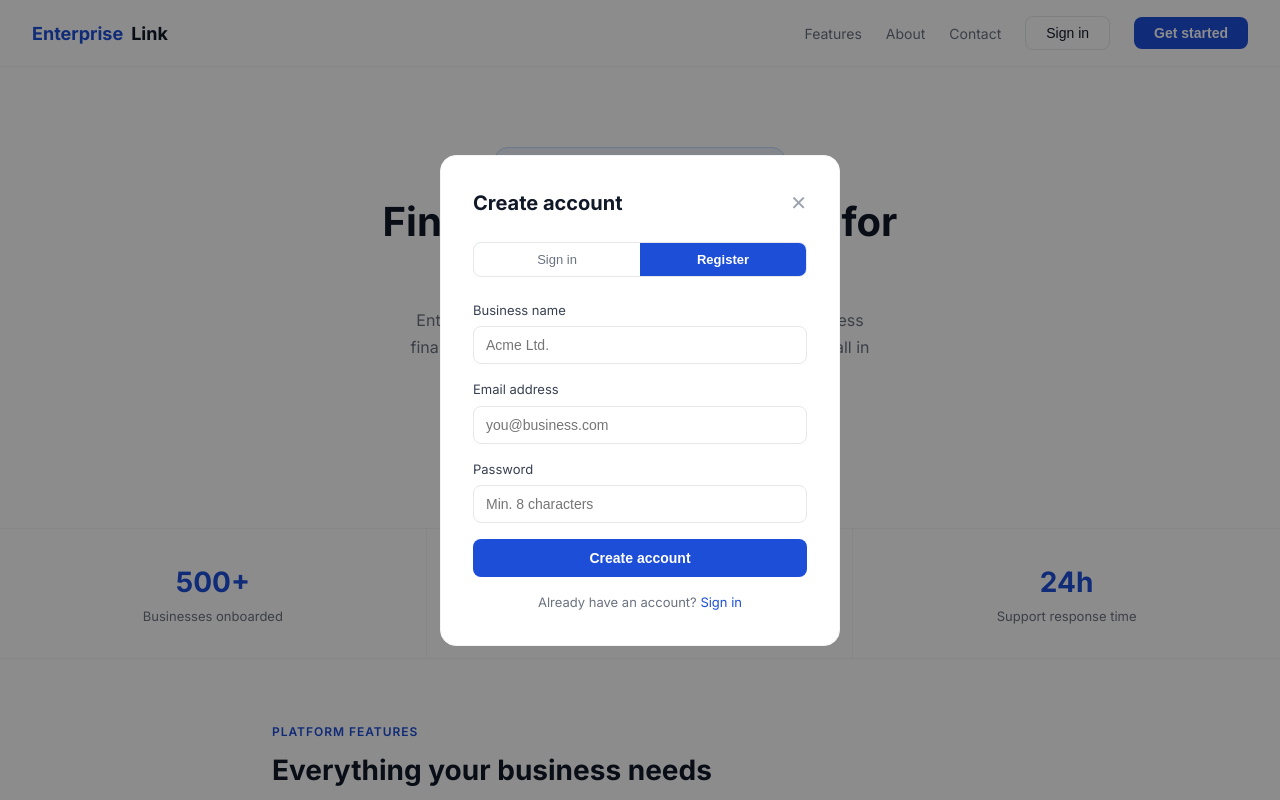
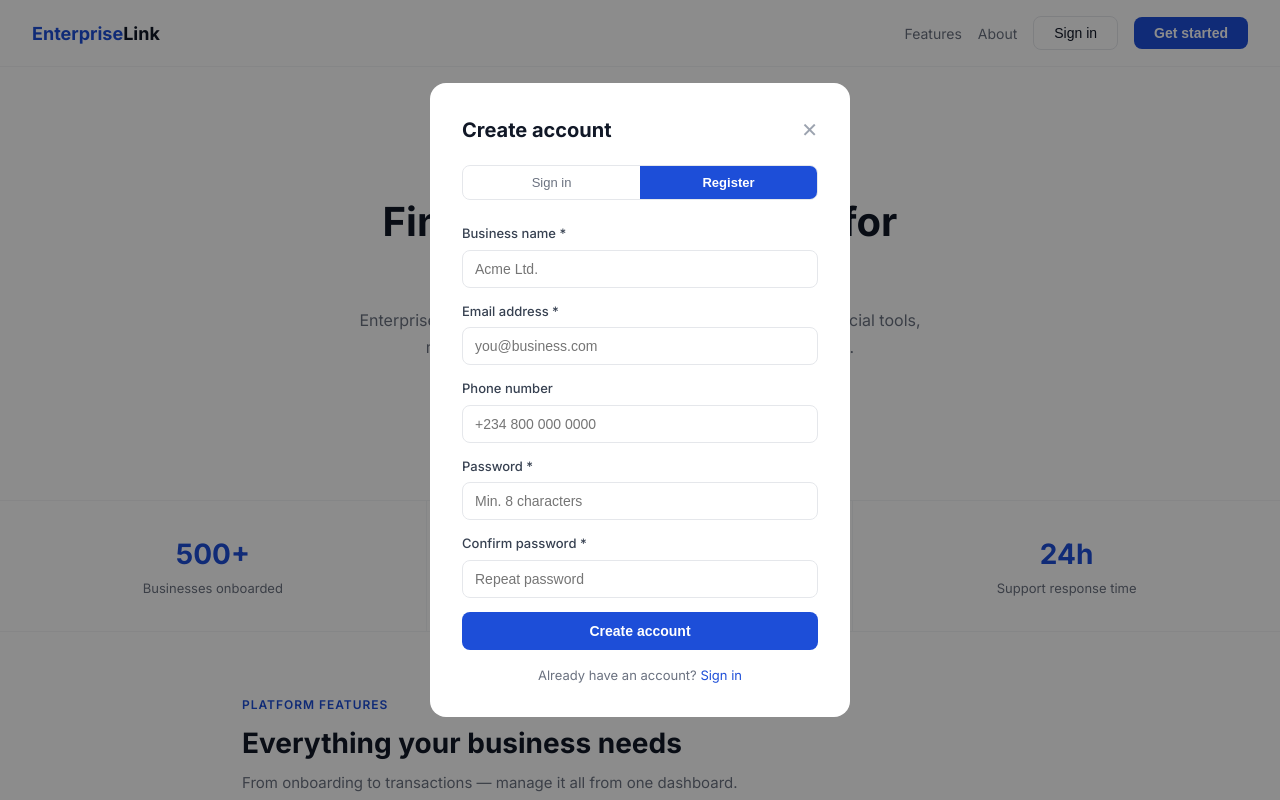
Before and after one commit to abosede-a11y/enterprise-link, a React (Create React App) app in the folder client/: page / in a window 1280 px wide. Both pictures are taken after a click on the button "Get started". Shown: the top 800 px of the page. Built offline with nearby package versions, Linux system fonts and the light colour scheme.

Commit message:
fix landing page modal navigation

```diff
--- a/client/src/pages/LandingPage.jsx
+++ b/client/src/pages/LandingPage.jsx
@@ -1,23 +1,93 @@
 import React, { useState } from 'react';
 import { useNavigate } from 'react-router-dom';
+import { useAuth } from '../context/AuthContext';
+import api from '../services/api';
+import toast from 'react-hot-toast';
 
 export default function LandingPage() {
   const navigate = useNavigate();
+  const { login } = useAuth();
   const [modalOpen, setModalOpen] = useState(false);
   const [activeTab, setActiveTab] = useState('login');
+  const [loading, setLoading] = useState(false);
+
+  // Login form state
+  const [loginForm, setLoginForm] = useState({ email: '', password: '' });
+
+  // Register form state
+  const [registerForm, setRegisterForm] = useState({
+    business_name: '', email: '', phone: '', password: '', confirm: ''
+  });
 
   const openModal = (tab = 'login') => {
     setActiveTab(tab);
     setModalOpen(true);
   };
 
+  const handleLogin = async (e) => {
+    e.preventDefault();
+    if (!loginForm.email || !loginForm.password) {
+      toast.error('Email and password are required.'); return;
+    }
+    setLoading(true);
+    try {
+      const res = await api.post('/auth/login', loginForm);
+      login(res.data.token, res.data.user);
+      toast.success('Welcome back!');
+      setModalOpen(false);
+      if (res.data.user.is_admin || res.data.user.is_super_admin) {
+        localStorage.setItem('el_admin_token', res.data.token);
+        localStorage.setItem('el_admin_user', JSON.stringify(res.data.user));
+        navigate('/admin/dashboard');
+      } else {
+        navigate('/dashboard');
+      }
+    } catch {}
+    finally { setLoading(false); }
+  };
+
+  const handleRegister = async (e) => {
+    e.preventDefault();
+    if (!registerForm.business_name || !registerForm.email || !registerForm.password) {
+      toast.error('Please fill in all required fields.'); return;
+    }
+    if (registerForm.password.length < 8) {
+      toast.error('Password must be at least 8 characters.'); return;
+    }
+    if (registerForm.password !== registerForm.confirm) {
+      toast.error('Passwords do not match.'); return;
+    }
+    setLoading(true);
+    try {
+      const res = await api.post('/auth/register', {
+        business_name: registerForm.business_name,
+        email: registerForm.email,
+        phone: registerForm.phone,
+        password: registerForm.password,
+      });
+      login(res.data.token, res.data.user);
+      toast.success('Account created! Welcome to Enterprise Link.');
+      setModalOpen(false);
+      navigate('/onboarding');
+    } catch {}
+    finally { setLoading(false); }
+  };
+
+  const inputStyle = {
+    width: '100%', padding: '10px 12px', border: '1px solid #e5e7eb',
+    borderRadius: 8, fontSize: 14, outline: 'none', boxSizing: 'border-box',
+    marginTop: 4,
+  };
+  const labelStyle = { display: 'block', fontSize: 13, color: '#374151', marginBottom: 2, fontWeight: 500 };
+  const groupStyle = { marginBottom: 14 };
+
   const FEATURES = [
-    { icon: 'ti-file-certificate', title: 'Business onboarding', desc: 'Upload documents and get verified in 2–3 business days.' },
-    { icon: 'ti-credit-card', title: 'Transaction history', desc: 'Track, filter, and export your full payment records.' },
-    { icon: 'ti-headset', title: 'Support tickets', desc: 'Raise requests and track resolutions from your dashboard.' },
-    { icon: 'ti-help-circle', title: 'FAQ centre', desc: 'Find answers instantly — bookmark the ones you need most.' },
-    { icon: 'ti-building', title: 'Business profile', desc: 'Keep your business details accurate and up to date.' },
-    { icon: 'ti-shield-lock', title: 'Secure access', desc: 'JWT-secured login with password reset and session control.' },
+    { icon: '📋', title: 'Business onboarding', desc: 'Upload documents and get verified in 2–3 business days.' },
+    { icon: '💳', title: 'Transaction history', desc: 'Track, filter, and export your full payment records.' },
+    { icon: '🎧', title: 'Support tickets', desc: 'Raise requests and track resolutions from your dashboard.' },
+    { icon: '❓', title: 'FAQ centre', desc: 'Find answers instantly — bookmark the ones you need most.' },
+    { icon: '👤', title: 'Business profile', desc: 'Keep your business details accurate and up to date.' },
+    { icon: '🔒', title: 'Secure access', desc: 'JWT-secured login with password reset and session control.' },
   ];
 
   return (
@@ -25,13 +95,12 @@ export default function LandingPage() {
 
       {/* Navbar */}
       <nav style={{ display: 'flex', alignItems: 'center', justifyContent: 'space-between', padding: '1rem 2rem', borderBottom: '1px solid #f3f4f6', background: '#fff', position: 'sticky', top: 0, zIndex: 50 }}>
-        <div style={{ fontSize: 18, fontWeight: 700, color: '#111827', display: 'flex', alignItems: 'center', gap: 8 }}>
+        <div style={{ fontSize: 18, fontWeight: 700 }}>
           <span style={{ color: '#1d4ed8' }}>Enterprise</span>Link
         </div>
-        <div style={{ display: 'flex', alignItems: 'center', gap: 24 }}>
+        <div style={{ display: 'flex', alignItems: 'center', gap: 16 }}>
           <a href="#features" style={{ fontSize: 14, color: '#6b7280', textDecoration: 'none' }}>Features</a>
           <a href="#about" style={{ fontSize: 14, color: '#6b7280', textDecoration: 'none' }}>About</a>
-          <a href="#contact" style={{ fontSize: 14, color: '#6b7280', textDecoration: 'none' }}>Contact</a>
           <button onClick={() => openModal('login')} style={{ fontSize: 14, padding: '8px 20px', borderRadius: 8, border: '1px solid #e5e7eb', background: 'transparent', color: '#111827', cursor: 'pointer' }}>
             Sign in
           </button>
@@ -44,13 +113,13 @@ export default function LandingPage() {
       {/* Hero */}
       <section style={{ padding: '5rem 2rem 4rem', textAlign: 'center', maxWidth: 680, margin: '0 auto' }}>
         <div style={{ display: 'inline-flex', alignItems: 'center', gap: 6, fontSize: 12, padding: '4px 14px', borderRadius: 99, background: '#eff6ff', color: '#1d4ed8', border: '1px solid #bfdbfe', marginBottom: '1.5rem', fontWeight: 500 }}>
-          ✦ Trusted by MSMEs across United Kingdom.
+          ✦ Trusted by MSMEs across United Kingdom
         </div>
-        <h1 style={{ fontSize: 40, fontWeight: 700, color: '#111827', lineHeight: 1.15, marginBottom: '1rem' }}>
+        <h1 style={{ fontSize: 40, fontWeight: 700, lineHeight: 1.15, marginBottom: '1rem' }}>
           Financial services built for{' '}
           <span style={{ color: '#1d4ed8' }}>growing businesses</span>
         </h1>
-        <p style={{ fontSize: 16, color: '#6b7280', lineHeight: 1.7, marginBottom: '2rem', maxWidth: 480, margin: '0 auto 2rem' }}>
+        <p style={{ fontSize: 16, color: '#6b7280', lineHeight: 1.7, marginBottom: '2rem' }}>
           Enterprise Link helps small and medium businesses access financial tools, manage transactions, and get verified — all in one place.
         </p>
         <div style={{ display: 'flex', gap: 12, justifyContent: 'center', flexWrap: 'wrap' }}>
@@ -65,11 +134,7 @@ export default function LandingPage() {
 
       {/* Stats */}
       <div style={{ display: 'grid', gridTemplateColumns: 'repeat(3, 1fr)', borderTop: '1px solid #f3f4f6', borderBottom: '1px solid #f3f4f6' }}>
-        {[
-          { num: '500+', label: 'Businesses onboarded' },
-          { num: '₦2B+', label: 'Transactions processed' },
-          { num: '24h', label: 'Support response time' },
-        ].map(({ num, label }, i) => (
+        {[['500+', 'Businesses onboarded'], ['₦2B+', 'Transactions processed'], ['24h', 'Support response time']].map(([num, label], i) => (
           <div key={i} style={{ padding: '2rem 1rem', textAlign: 'center', borderRight: i < 2 ? '1px solid #f3f4f6' : 'none' }}>
             <div style={{ fontSize: 28, fontWeight: 700, color: '#1d4ed8' }}>{num}</div>
             <div style={{ fontSize: 13, color: '#6b7280', marginTop: 4 }}>{label}</div>
@@ -78,17 +143,15 @@ export default function LandingPage() {
       </div>
 
       {/* Features */}
-      <section id="features" style={{ padding: '4rem 2rem', maxWidth: 800, margin: '0 auto' }}>
+      <section id="features" style={{ padding: '4rem 2rem', maxWidth: 860, margin: '0 auto' }}>
         <div style={{ fontSize: 12, fontWeight: 600, color: '#1d4ed8', textTransform: 'uppercase', letterSpacing: '0.08em', marginBottom: 8 }}>Platform features</div>
-        <h2 style={{ fontSize: 28, fontWeight: 700, color: '#111827', marginBottom: 8 }}>Everything your business needs</h2>
+        <h2 style={{ fontSize: 28, fontWeight: 700, marginBottom: 8 }}>Everything your business needs</h2>
         <p style={{ fontSize: 15, color: '#6b7280', marginBottom: '2.5rem' }}>From onboarding to transactions — manage it all from one dashboard.</p>
-        <div style={{ display: 'grid', gridTemplateColumns: 'repeat(auto-fit, minmax(220px, 1fr))', gap: 16 }}>
+        <div style={{ display: 'grid', gridTemplateColumns: 'repeat(auto-fit, minmax(240px, 1fr))', gap: 16 }}>
           {FEATURES.map(({ icon, title, desc }) => (
             <div key={title} style={{ background: '#fff', border: '1px solid #f3f4f6', borderRadius: 12, padding: '1.25rem' }}>
-              <div style={{ width: 36, height: 36, borderRadius: 8, background: '#eff6ff', display: 'flex', alignItems: 'center', justifyContent: 'center', marginBottom: 12 }}>
-                <i className={`ti ${icon}`} style={{ fontSize: 18, color: '#1d4ed8' }} />
-              </div>
-              <div style={{ fontSize: 14, fontWeight: 600, color: '#111827', marginBottom: 6 }}>{title}</div>
+              <div style={{ fontSize: 28, marginBottom: 12 }}>{icon}</div>
+              <div style={{ fontSize: 14, fontWeight: 600, marginBottom: 6 }}>{title}</div>
               <div style={{ fontSize: 13, color: '#6b7280', lineHeight: 1.6 }}>{desc}</div>
             </div>
           ))}
@@ -97,20 +160,20 @@ export default function LandingPage() {
 
       {/* CTA */}
       <section id="about" style={{ padding: '4rem 2rem', textAlign: 'center', background: '#f9fafb', borderTop: '1px solid #f3f4f6', borderBottom: '1px solid #f3f4f6' }}>
-        <h2 style={{ fontSize: 28, fontWeight: 700, color: '#111827', marginBottom: 8 }}>Ready to get started?</h2>
+        <h2 style={{ fontSize: 28, fontWeight: 700, marginBottom: 8 }}>Ready to get started?</h2>
         <p style={{ fontSize: 15, color: '#6b7280', marginBottom: '2rem' }}>Join hundreds of businesses already using Enterprise Link to manage their finances.</p>
         <div style={{ display: 'flex', gap: 12, justifyContent: 'center', flexWrap: 'wrap' }}>
-          <button onClick={() => { setModalOpen(false); navigate('/register'); }} style={{ fontSize: 15, padding: '12px 28px', borderRadius: 8, border: 'none', background: '#1d4ed8', color: '#fff', cursor: 'pointer', fontWeight: 600 }}>
+          <button onClick={() => openModal('register')} style={{ fontSize: 15, padding: '12px 28px', borderRadius: 8, border: 'none', background: '#1d4ed8', color: '#fff', cursor: 'pointer', fontWeight: 600 }}>
             Create account
           </button>
-          <button onClick={() => { setModalOpen(false); navigate('/login'); }} style={{ fontSize: 15, padding: '12px 28px', borderRadius: 8, border: '1px solid #e5e7eb', background: '#fff', color: '#374151', cursor: 'pointer' }}>
+          <button onClick={() => openModal('login')} style={{ fontSize: 15, padding: '12px 28px', borderRadius: 8, border: '1px solid #e5e7eb', background: '#fff', color: '#374151', cursor: 'pointer' }}>
             Sign in
           </button>
         </div>
       </section>
 
       {/* Footer */}
-      <footer id="contact" style={{ padding: '1.5rem 2rem', display: 'flex', justifyContent: 'space-between', alignItems: 'center', flexWrap: 'wrap', gap: 12 }}>
+      <footer style={{ padding: '1.5rem 2rem', display: 'flex', justifyContent: 'space-between', alignItems: 'center', flexWrap: 'wrap', gap: 12 }}>
         <div style={{ fontSize: 15, fontWeight: 700 }}><span style={{ color: '#1d4ed8' }}>Enterprise</span>Link</div>
         <div style={{ display: 'flex', gap: 24 }}>
           {['Privacy', 'Terms', 'Contact'].map((l) => (
@@ -123,66 +186,85 @@ export default function LandingPage() {
       {/* Modal */}
       {modalOpen && (
         <div onClick={() => setModalOpen(false)} style={{ position: 'fixed', inset: 0, background: 'rgba(0,0,0,0.45)', zIndex: 200, display: 'flex', alignItems: 'center', justifyContent: 'center', padding: 16 }}>
-          <div onClick={(e) => e.stopPropagation()} style={{ background: '#fff', borderRadius: 16, border: '1px solid #f3f4f6', padding: '2rem', width: '100%', maxWidth: 400 }}>
+          <div onClick={(e) => e.stopPropagation()} style={{ background: '#fff', borderRadius: 16, padding: '2rem', width: '100%', maxWidth: 420, maxHeight: '90vh', overflowY: 'auto' }}>
 
-            {/* Modal Header */}
-            <div style={{ display: 'flex', justifyContent: 'space-between', alignItems: 'center', marginBottom: '1.5rem' }}>
-              <div style={{ fontSize: 20, fontWeight: 700, color: '#111827' }}>
+            {/* Header */}
+            <div style={{ display: 'flex', justifyContent: 'space-between', alignItems: 'center', marginBottom: '1.25rem' }}>
+              <div style={{ fontSize: 20, fontWeight: 700 }}>
                 {activeTab === 'login' ? 'Sign in' : 'Create account'}
               </div>
-              <button onClick={() => setModalOpen(false)} style={{ background: 'none', border: 'none', cursor: 'pointer', fontSize: 20, color: '#9ca3af', lineHeight: 1 }}>✕</button>
+              <button onClick={() => setModalOpen(false)} style={{ background: 'none', border: 'none', cursor: 'pointer', fontSize: 20, color: '#9ca3af' }}>✕</button>
             </div>
 
             {/* Tabs */}
             <div style={{ display: 'flex', border: '1px solid #e5e7eb', borderRadius: 8, overflow: 'hidden', marginBottom: '1.5rem' }}>
               {['login', 'register'].map((tab) => (
-                <button key={tab} onClick={() => setActiveTab(tab)} style={{ flex: 1, padding: '9px', fontSize: 13, border: 'none', cursor: 'pointer', background: activeTab === tab ? '#1d4ed8' : 'transparent', color: activeTab === tab ? '#fff' : '#6b7280', fontWeight: activeTab === tab ? 600 : 400 }}>
+                <button key={tab} onClick={() => setActiveTab(tab)} style={{ flex: 1, padding: 9, fontSize: 13, border: 'none', cursor: 'pointer', background: activeTab === tab ? '#1d4ed8' : 'transparent', color: activeTab === tab ? '#fff' : '#6b7280', fontWeight: activeTab === tab ? 600 : 400 }}>
                   {tab === 'login' ? 'Sign in' : 'Register'}
                 </button>
               ))}
             </div>
 
-            {activeTab === 'login' ? (
-              <div>
-                <div style={{ marginBottom: 16 }}>
-                  <label style={{ display: 'block', fontSize: 13, color: '#374151', marginBottom: 6 }}>Email address</label>
-                  <input type="email" placeholder="you@business.com" style={{ width: '100%', padding: '10px 12px', border: '1px solid #e5e7eb', borderRadius: 8, fontSize: 14, outline: 'none', boxSizing: 'border-box' }} />
+            {/* Login Form */}
+            {activeTab === 'login' && (
+              <form onSubmit={handleLogin}>
+                <div style={groupStyle}>
+                  <label style={labelStyle}>Email address</label>
+                  <input type="email" placeholder="you@business.com" style={inputStyle}
+                    value={loginForm.email} onChange={(e) => setLoginForm({ ...loginForm, email: e.target.value })} />
                 </div>
-                <div style={{ marginBottom: 8 }}>
-                  <label style={{ display: 'block', fontSize: 13, color: '#374151', marginBottom: 6 }}>Password</label>
-                  <input type="password" placeholder="••••••••" style={{ width: '100%', padding: '10px 12px', border: '1px solid #e5e7eb', borderRadius: 8, fontSize: 14, outline: 'none', boxSizing: 'border-box' }} />
+                <div style={groupStyle}>
+                  <label style={labelStyle}>Password</label>
+                  <input type="password" placeholder="••••••••" style={inputStyle}
+                    value={loginForm.password} onChange={(e) => setLoginForm({ ...loginForm, password: e.target.value })} />
                 </div>
                 <div style={{ textAlign: 'right', marginBottom: 16 }}>
-                  <span onClick={() => navigate('/forgot-password')} style={{ fontSize: 12, color: '#1d4ed8', cursor: 'pointer' }}>Forgot password?</span>
+                  <span onClick={() => { setModalOpen(false); navigate('/forgot-password'); }} style={{ fontSize: 12, color: '#1d4ed8', cursor: 'pointer' }}>Forgot password?</span>
                 </div>
-                <button onClick={() => { setModalOpen(false); navigate('/login'); }} style={{ width: '100%', padding: 11, background: '#1d4ed8', color: '#fff', border: 'none', borderRadius: 8, fontSize: 14, fontWeight: 600, cursor: 'pointer', marginBottom: 16 }}>
-                  Sign in
+                <button type="submit" disabled={loading} style={{ width: '100%', padding: 11, background: '#1d4ed8', color: '#fff', border: 'none', borderRadius: 8, fontSize: 14, fontWeight: 600, cursor: 'pointer', marginBottom: 16, opacity: loading ? 0.7 : 1 }}>
+                  {loading ? 'Signing in...' : 'Sign in'}
                 </button>
                 <div style={{ textAlign: 'center', fontSize: 13, color: '#6b7280' }}>
-                  Admin? <span onClick={() => navigate('/admin/register')} style={{ color: '#1d4ed8', cursor: 'pointer' }}>Request admin access</span>
+                  Admin? <span onClick={() => { setModalOpen(false); navigate('/admin/register'); }} style={{ color: '#1d4ed8', cursor: 'pointer' }}>Request admin access</span>
                 </div>
-              </div>
-            ) : (
-              <div>
-                <div style={{ marginBottom: 16 }}>
-                  <label style={{ display: 'block', fontSize: 13, color: '#374151', marginBottom: 6 }}>Business name</label>
-                  <input type="text" placeholder="Acme Ltd." style={{ width: '100%', padding: '10px 12px', border: '1px solid #e5e7eb', borderRadius: 8, fontSize: 14, outline: 'none', boxSizing: 'border-box' }} />
+              </form>
+            )}
+
+            {/* Register Form */}
+            {activeTab === 'register' && (
+              <form onSubmit={handleRegister}>
+                <div style={groupStyle}>
+                  <label style={labelStyle}>Business name *</label>
+                  <input type="text" placeholder="Acme Ltd." style={inputStyle}
+                    value={registerForm.business_name} onChange={(e) => setRegisterForm({ ...registerForm, business_name: e.target.value })} />
                 </div>
-                <div style={{ marginBottom: 16 }}>
-                  <label style={{ display: 'block', fontSize: 13, color: '#374151', marginBottom: 6 }}>Email address</label>
-                  <input type="email" placeholder="you@business.com" style={{ width: '100%', padding: '10px 12px', border: '1px solid #e5e7eb', borderRadius: 8, fontSize: 14, outline: 'none', boxSizing: 'border-box' }} />
+                <div style={groupStyle}>
+                  <label style={labelStyle}>Email address *</label>
+                  <input type="email" placeholder="you@business.com" style={inputStyle}
+                    value={registerForm.email} onChange={(e) => setRegisterForm({ ...registerForm, email: e.target.value })} />
                 </div>
-                <div style={{ marginBottom: 16 }}>
-                  <label style={{ display: 'block', fontSize: 13, color: '#374151', marginBottom: 6 }}>Password</label>
-                  <input type="password" placeholder="Min. 8 characters" style={{ width: '100%', padding: '10px 12px', border: '1px solid #e5e7eb', borderRadius: 8, fontSize: 14, outline: 'none', boxSizing: 'border-box' }} />
+                <div style={groupStyle}>
+                  <label style={labelStyle}>Phone number</label>
+                  <input type="tel" placeholder="+234 800 000 0000" style={inputStyle}
+                    value={registerForm.phone} onChange={(e) => setRegisterForm({ ...registerForm, phone: e.target.value })} />
                 </div>
-                <button onClick={() => { setModalOpen(false); navigate('/register'); }} style={{ width: '100%', padding: 11, background: '#1d4ed8', color: '#fff', border: 'none', borderRadius: 8, fontSize: 14, fontWeight: 600, cursor: 'pointer', marginBottom: 16 }}>
-                  Create account
+                <div style={groupStyle}>
+                  <label style={labelStyle}>Password *</label>
+                  <input type="password" placeholder="Min. 8 characters" style={inputStyle}
+                    value={registerForm.password} onChange={(e) => setRegisterForm({ ...registerForm, password: e.target.value })} />
+                </div>
+                <div style={groupStyle}>
+                  <label style={labelStyle}>Confirm password *</label>
+                  <input type="password" placeholder="Repeat password" style={inputStyle}
+                    value={registerForm.confirm} onChange={(e) => setRegisterForm({ ...registerForm, confirm: e.target.value })} />
+                </div>
+                <button type="submit" disabled={loading} style={{ width: '100%', padding: 11, background: '#1d4ed8', color: '#fff', border: 'none', borderRadius: 8, fontSize: 14, fontWeight: 600, cursor: 'pointer', marginBottom: 16, opacity: loading ? 0.7 : 1 }}>
+                  {loading ? 'Creating account...' : 'Create account'}
                 </button>
                 <div style={{ textAlign: 'center', fontSize: 13, color: '#6b7280' }}>
-                  Already have an account? <span onClick={() => { setModalOpen(false); navigate('/login'); }} style={{ color: '#1d4ed8', cursor: 'pointer' }}>Sign in</span>
+                  Already have an account? <span onClick={() => setActiveTab('login')} style={{ color: '#1d4ed8', cursor: 'pointer' }}>Sign in</span>
                 </div>
-              </div>
+              </form>
             )}
           </div>
         </div>
```
